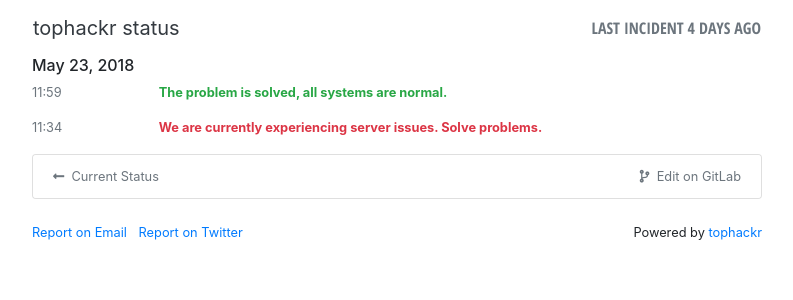
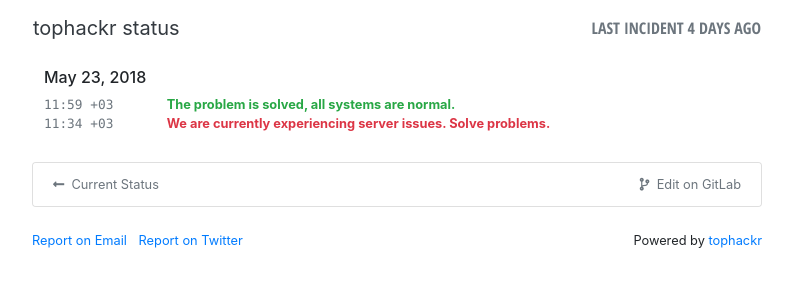
Before and after one commit to tophackr/status, a Jekyll site: the page built from _posts/2018-05-23-in2.md, in a window 1280 px wide. Shown: the top 300 px of the page, without its empty margins (243-1036 px from the left). Built offline with Jekyll 4.4.1, drawn with Linux system fonts in a browser that asks for light colours; nearby versions of some CDN libraries; comment, search, counter and statistics services are not loaded.

Commit message:
fix page for posts

```diff
--- a/_layouts/post.html
+++ b/_layouts/post.html
@@ -4,23 +4,23 @@
 
 <div class="row justify-content-center">
     <div class="col-md-8">
-        {% if page.category %}
-            <div class="text-center">
-                <h2 class="text-muted">Incident report for {{ page.category }}</h2>
-            </div>
-            <br>
-        {% endif %}
+        <table class="table">
+            <tr>
+                <td style="border-top: 0px;">
                     <h6>{{ page.date | date: '%B %d, %Y' }}</h6>
                     {% assign date = page.date | date: '%Y-%m-%d' %}
                     {% for post in site.posts %}
                         {% assign ndate = post.date | date: '%Y-%m-%d' %}
-            {% if date == ndate and page.category == post.category %}
+                        {% if date == ndate %}
                             <div class="row small">
-                    <time class="col-md-2 text-muted" datetime="{{ post.date | date_to_xmlschema }}">{{ post.date | date: "%H:%M" }} {{ site.zone }}</time>
-                    <strong class="col-md-10{% if post.status %} text-{{ post.status }}{% endif %}">{{ post.content }}</strong>
+                                <time class="col-md-2 text-monospace text-muted" datetime="{{ post.date | date_to_xmlschema }}">{{ post.date | date: '%R %z' | slice: 0, 9 }}</time>
+                                <strong class="col-md-10{% if post.status %} text-{{ post.status }}{% endif %}">{{ post.content | remove: '<p>' | remove: '</p>' }}</strong>
                             </div>
                         {% endif %}
                     {% endfor %}
+                </td>
+            </tr>
+        </table>
     </div>
 </div>
 {% include card_footer.html %}
```
Lines whose indentation alone changed are shown as unchanged.
